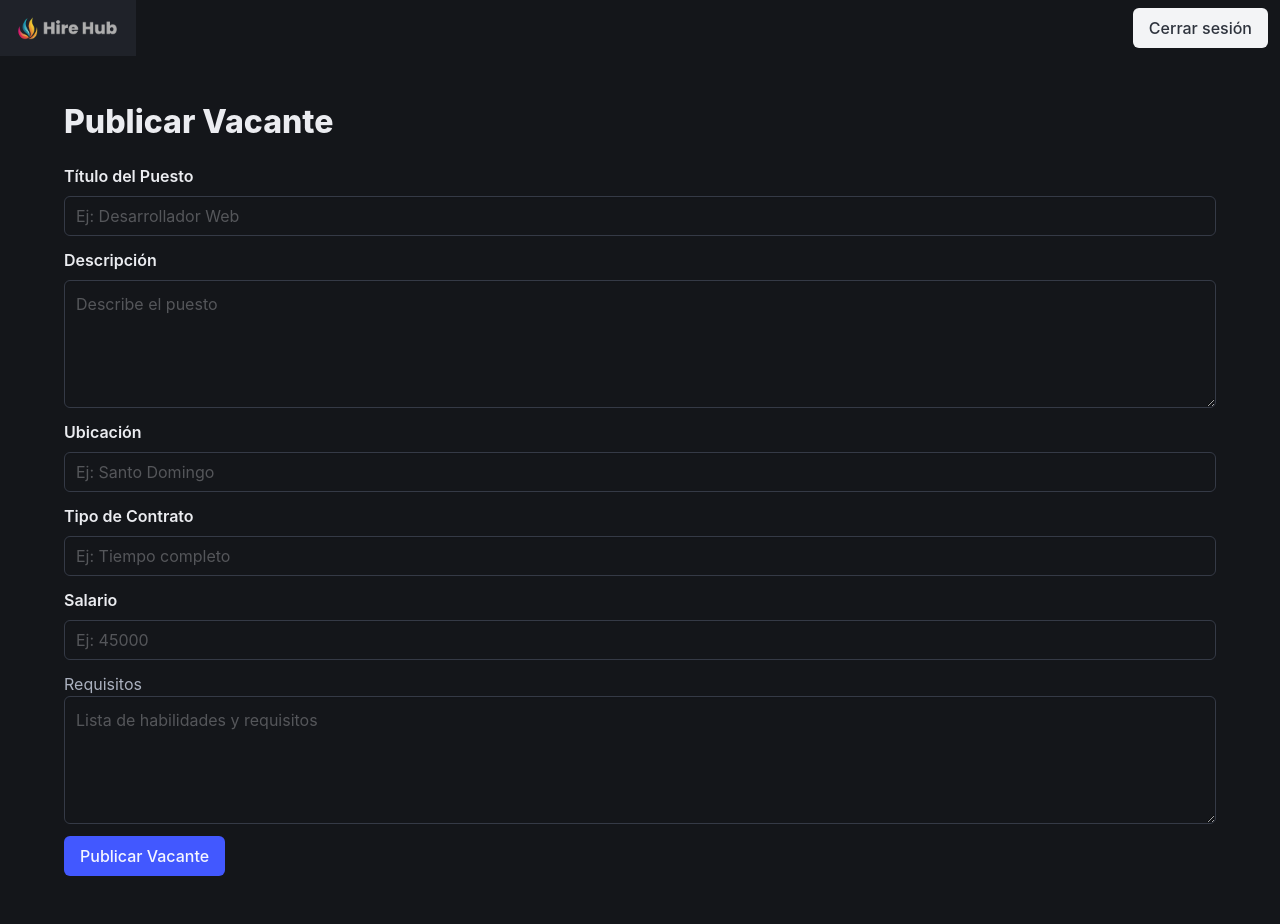
After one commit to elierdev/proyecto-final-php, a PHP site: page /views/empresa.php in a window 1280 px wide. The commit adds this page. Run offline with PHP 8.4, Linux system fonts and the light colour scheme; the visitor is signed in with stand-in values (Sample User, id 1).

Commit message:
Funciona to

```diff
--- a/index.php
+++ b/index.php
@@ -1,6 +1,5 @@
 <?php
 require_once('configs/db_configs.php');
-
 
 if ($_SERVER['REQUEST_METHOD'] === 'POST') {
     if (isset($_POST['IniciarSesion'])) { // Nombre del botón corregido para evitar problemas con espacios
--- /dev/null
+++ b/views/empresa.php
@@ -0,0 +1,115 @@
+<?php
+require_once('../configs/db_configs.php');
+session_start();
+if (empty($_SESSION['userId'])) {
+    header("Location: ../index.php");
+    exit;
+}
+
+// Procesar formulario de publicación de vacantes
+if ($_SERVER["REQUEST_METHOD"] == "POST") {
+    $titulo = $_POST['titulo'];
+    $descripcion = $_POST['descripcion'];
+    $ubicacion = $_POST['ubicacion'];
+    $tipo_contrato = $_POST['tipo_contrato'];
+    $salario = $_POST['salario'];
+    $requisitos = $_POST['requisitos'];
+    $empresa_id = $_SESSION['userId']; // Asume que el ID de la empresa está almacenado en la sesión
+
+    // Verificar si el empresa_id existe en la tabla empresas
+    $sql_check_empresa = "SELECT id FROM empresas WHERE id = ?";
+    $stmt_check = $conexion->prepare($sql_check_empresa);
+    if (!$stmt_check) {
+        die("Error en la preparación de la consulta: " . $conexion->error);
+    }
+    $stmt_check->bind_param("i", $empresa_id);
+    $stmt_check->execute();
+    $result_check = $stmt_check->get_result();
+
+    if ($result_check->num_rows > 0) {
+        // Insertar la oferta si el empresa_id es válido
+        $sql = "INSERT INTO ofertas (titulo, descripcion, ubicacion, tipo_contrato, salario, requisitos, empresa_id)
+                VALUES (?, ?, ?, ?, ?, ?, ?)";
+        $stmt = $conexion->prepare($sql);
+        if (!$stmt) {
+            die("Error en la preparación de la consulta: " . $conexion->error);
+        }
+        $stmt->bind_param("ssssdis", $titulo, $descripcion, $ubicacion, $tipo_contrato, $salario, $requisitos, $empresa_id);
+
+        if ($stmt->execute()) {
+            echo "<p class='notification is-success'>Vacante publicada con éxito.</p>";
+        } else {
+            echo "<p class='notification is-danger'>Error al publicar la vacante: " . $stmt->error . "</p>";
+        }
+        $stmt->close();
+    } else {
+        echo "<p class='notification is-danger'>Error: El ID de empresa no es válido.</p>";
+    }
+    $stmt_check->close();
+}
+?>
+
+<!DOCTYPE html>
+<html lang="es" data-theme="dark">
+
+<head>
+    <meta charset="UTF-8" />
+    <meta name="viewport" content="width=device-width, initial-scale=1.0" />
+    <title>Publicar Vacantes</title>
+    <link rel="stylesheet" href="../assets/css/empresa.css" />
+    <link rel="stylesheet" href="https://cdn.jsdelivr.net/npm/bulma@1.0.2/css/bulma.min.css">
+</head>
+
+<body>
+    <!-- Navbar -->
+    <?php include_once("../views/templates/navbar.php"); ?>
+
+    <section class="section">
+        <div class="container">
+            <h1 class="title">Publicar Vacante</h1>
+            <form method="POST">
+                <div class="field">
+                    <label class="label">Título del Puesto</label>
+                    <div class="control">
+                        <input class="input" type="text" name="titulo" placeholder="Ej: Desarrollador Web" required>
+                    </div>
+                </div>
+                <div class="field">
+                    <label class="label">Descripción</label>
+                    <div class="control">
+                        <textarea class="textarea" name="descripcion" placeholder="Describe el puesto" required></textarea>
+                    </div>
+                </div>
+                <div class="field">
+                    <label class="label">Ubicación</label>
+                    <div class="control">
+                        <input class="input" type="text" name="ubicacion" placeholder="Ej: Santo Domingo">
+                    </div>
+                </div>
+                <div class="field">
+                    <label class="label">Tipo de Contrato</label>
+                    <div class="control">
+                        <input class="input" type="text" name="tipo_contrato" placeholder="Ej: Tiempo completo">
+                    </div>
+                </div>
+                <div class="field">
+                    <label class="label">Salario</label>
+                    <div class="control">
+                        <input class="input" type="number" step="0.01" name="salario" placeholder="Ej: 45000">
+                    </div>
+                </div>
+                <div class="field">
+                    <label la="label">Requisitos</label>
+                    <div class="control">
+                        <textarea class="textarea" name="requisitos" placeholder="Lista de habilidades y requisitos"></textarea>
+                    </div>
+                </div>
+                <div class="control">
+                    <button class="button is-link" type="submit">Publicar Vacante</button>
+                </div>
+            </form>
+        </div>
+    </section>
+</body>
+
+</html>
--- a/views/registro.php
+++ b/views/registro.php
@@ -61,7 +61,7 @@ if ($_SERVER['REQUEST_METHOD'] === 'POST') {
             $stmt->bind_param("ssss", $companyName, $contact, $email, $password);
 
             if ($stmt->execute()) {
-                echo "<script>alert('Registro exitoso.'); window.location.href = '../index.php';</script>";
+                echo "<script>alert('Registro exitoso.'); window.location.href = 'empresa.php';</script>";
                 exit;
             } else {
                 $error = '
--- /dev/null
+++ b/views/templates/navbar.php
@@ -0,0 +1,19 @@
+<nav class="navbar" role="navigation" aria-label="main navigation">
+    <div class="navbar-brand">
+        <a href="/" class="navbar-item">
+            <img src="../../logo.png" alt="Logo" >
+        </a>
+    </div>
+
+    <div id="navbarBasicExample" class="navbar-menu">
+        <div class="navbar-end">
+            <div class="navbar-item">
+                <div class="buttons">
+                    <a href="../../cerrar_sesion.php" class="button is-light">
+                        Cerrar sesión
+                    </a>
+                </div>
+            </div>
+        </div>
+    </div>
+</nav>
```
Also changed, not shown: cerrar_sesion.php (added, +7 -0 lines), views/candidato.php (added, +101 -0 lines), views/crear_cv.php (+34 -27 lines), assets/css/candidato.css (added), assets/css/empresa.css (added), logo.png (renamed from assets/images/logo.png), uploads/67f07486286cf_Capture001.png (added), uploads/67f076203961c_Capture001.png (added), uploads/67f08d1aae62f_Capture001.png (added).
